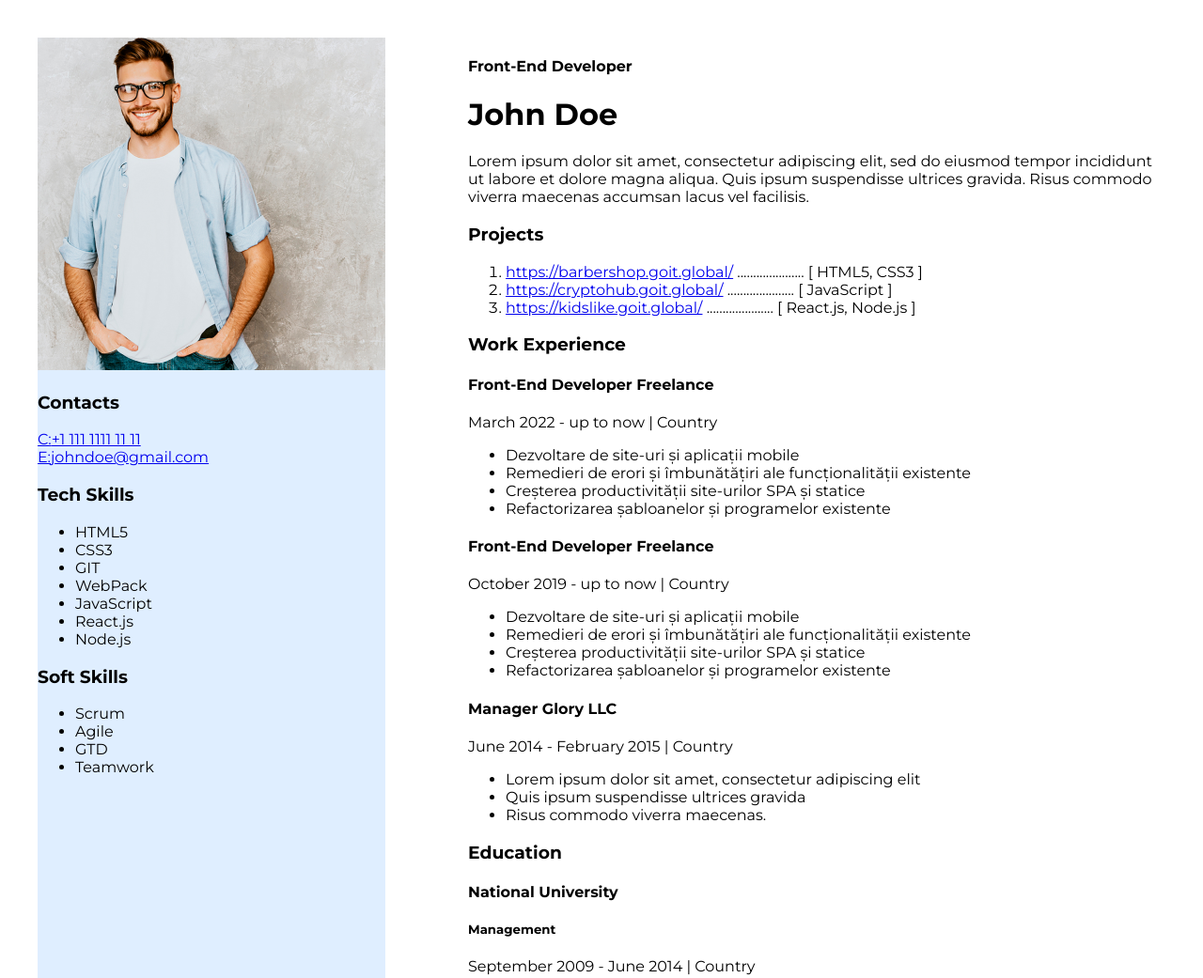
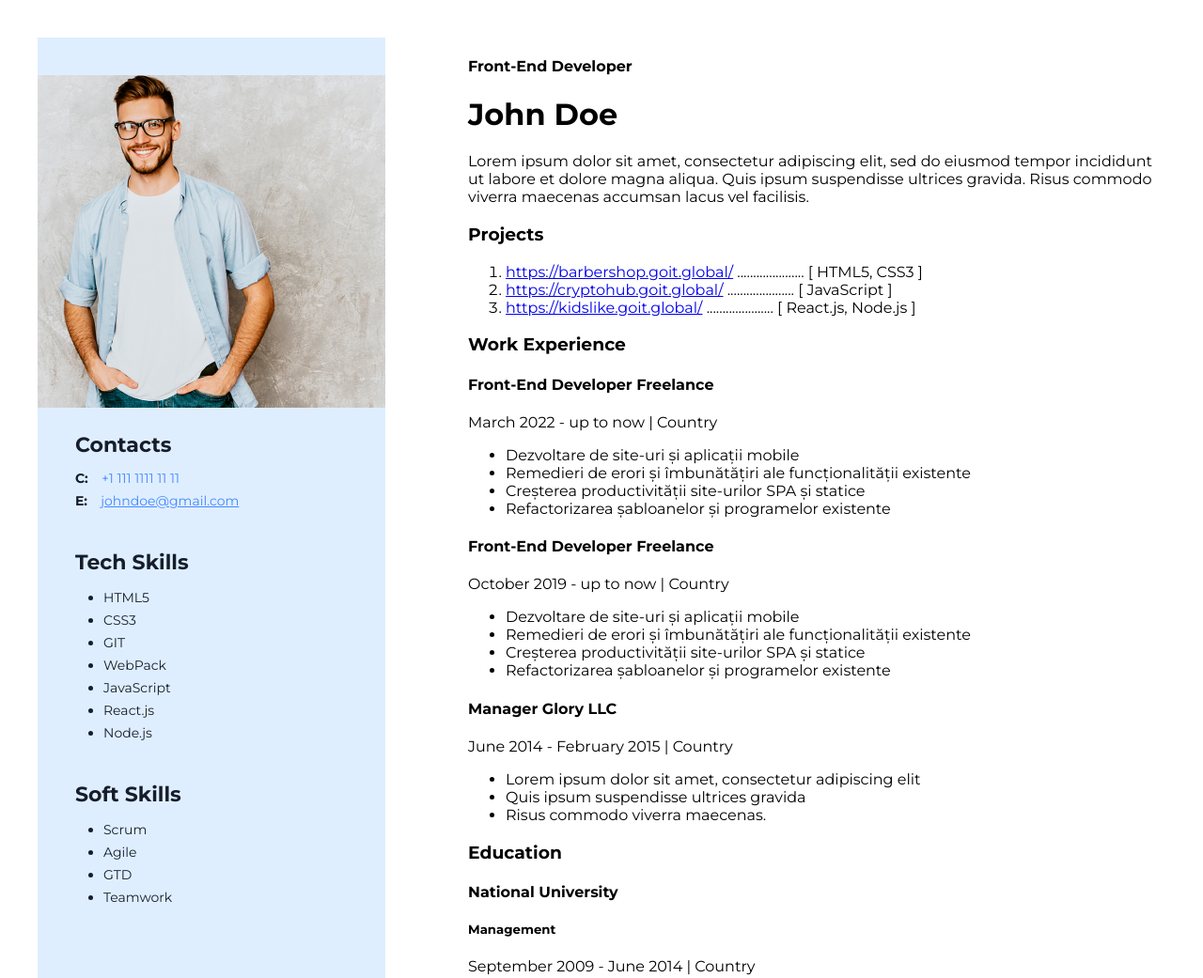
Before and after one commit to Carlii16/CV-HTML, a plain HTML site: page index.html in a window 1280 px wide. Shown: the top 1041 px of the page at 94% size. Drawn offline with Linux system fonts and the light colour scheme.

Commit message:
added styles for sidebar section

```diff
--- a/index.html
+++ b/index.html
@@ -18,7 +18,7 @@
       <!-- right side container  -->
       <div class="right-side-container">
         <!-- about me section -->
-        <div class="about-me-section">
+        <div>
           <h4>Front-End Developer</h4>
           <h1>John Doe</h1>
           <p>
@@ -123,25 +123,34 @@
       </div>
       <!-- sidebar section -->
       <aside class="sidebar-section">
-        <img src="images/Untitled.png" alt="Profile picture" width="370px" />
+        <img
+          src="images/Untitled.png"
+          alt="Profile picture"
+          width="370px"
+          class="sidebar-image"
+        />
 
         <!-- contacts informations-->
-        <div>
-          <h3>Contacts</h3>
-          <div>
-            <a href="tel:+111111111111"><span>C:</span>+1 111 1111 11 11</a>
+        <div class="contacts-container">
+          <h3 class="contacts-header">Contacts</h3>
+          <div class="contacts-element">
+            <span class="contacts-item">C:</span>
+            <a href="tel:+111111111111" class="contacts-phone"
+              >+1 111 1111 11 11</a
+            >
           </div>
           <div>
-            <a href="mailto:johndoe@gmail.com"
-              ><span>E:</span>johndoe@gmail.com</a
+            <span class="contacts-item">E:</span>
+            <a href="mailto:johndoe@gmail.com" class="contacts-email"
+              >johndoe@gmail.com</a
             >
           </div>
         </div>
 
         <!-- tech skills section-->
-        <div>
-          <h3>Tech Skills</h3>
-          <ul>
+        <div class="tech-skills-section">
+          <h3 class="tech-skills-header">Tech Skills</h3>
+          <ul class="tech-skills-list">
             <li>HTML5</li>
             <li>CSS3</li>
             <li>GIT</li>
@@ -153,9 +162,9 @@
         </div>
 
         <!-- soft skills section-->
-        <div>
-          <h3>Soft Skills</h3>
-          <ul>
+        <div class="soft-skills-section">
+          <h3 class="soft-skills-header">Soft Skills</h3>
+          <ul class="soft-skills-list">
             <li>Scrum</li>
             <li>Agile</li>
             <li>GTD</li>
--- a/styles/styles.css
+++ b/styles/styles.css
@@ -1,12 +1,6 @@
+/* our app */
 body {
   font-family: "Montserrat", sans-serif;
-}
-
-.about-me-section {
-}
-
-.sidebar-section {
-  background-color: #dfeeff;
 }
 
 .app-wrapper {
@@ -16,6 +10,105 @@ body {
   margin: 40px auto;
 }
 
+/* sidebar styles */
+.sidebar-section {
+  background-color: #dfeeff;
+}
+
+.sidebar-image {
+  margin-top: 40px;
+}
+
+.contacts-container {
+  padding-left: 40px;
+}
+
+.contacts-header {
+  color: #161d2a;
+  font-size: 22px;
+  font-style: normal;
+  font-weight: 700;
+  line-height: normal;
+}
+
+.contacts-item {
+  color: #161d2a;
+  font-size: 14px;
+  font-style: normal;
+  font-weight: 700;
+  line-height: 24px;
+}
+
+.contacts-phone {
+  color: #4489ff;
+  font-size: 14px;
+  font-style: normal;
+  font-weight: 400;
+  line-height: 24px;
+  text-decoration: none;
+  margin-left: 10px;
+}
+
+.contacts-email {
+  color: #4489ff;
+  font-size: 14px;
+  font-style: normal;
+  font-weight: 400;
+  line-height: 24px;
+  margin-left: 10px;
+}
+
+.contacts-element {
+  margin-top: -12px;
+}
+
+.tech-skills-section {
+  padding-left: 40px;
+  margin-top: 40px;
+}
+
+.tech-skills-header {
+  color: #161d2a;
+  font-size: 22px;
+  font-style: normal;
+  font-weight: 700;
+  line-height: normal;
+}
+
+.tech-skills-list {
+  color: #161d2a;
+  font-size: 14px;
+  font-style: normal;
+  font-weight: 400;
+  line-height: 24px;
+  margin-top: -10px;
+  margin-left: -10px;
+}
+
+.soft-skills-section {
+  padding-left: 40px;
+  margin-top: 40px;
+}
+
+.soft-skills-header {
+  font-weight: 700;
+  font-size: 22px;
+  color: #161d2a;
+  font-style: normal;
+  line-height: normal;
+}
+
+.soft-skills-list {
+  color: #161d2a;
+  font-size: 14px;
+  font-style: normal;
+  font-weight: 400;
+  line-height: 24px;
+  margin-top: -10px;
+  margin-left: -10px;
+}
+
+/* main content styles */
 .right-side-container {
   padding-left: 88px;
 }
```
